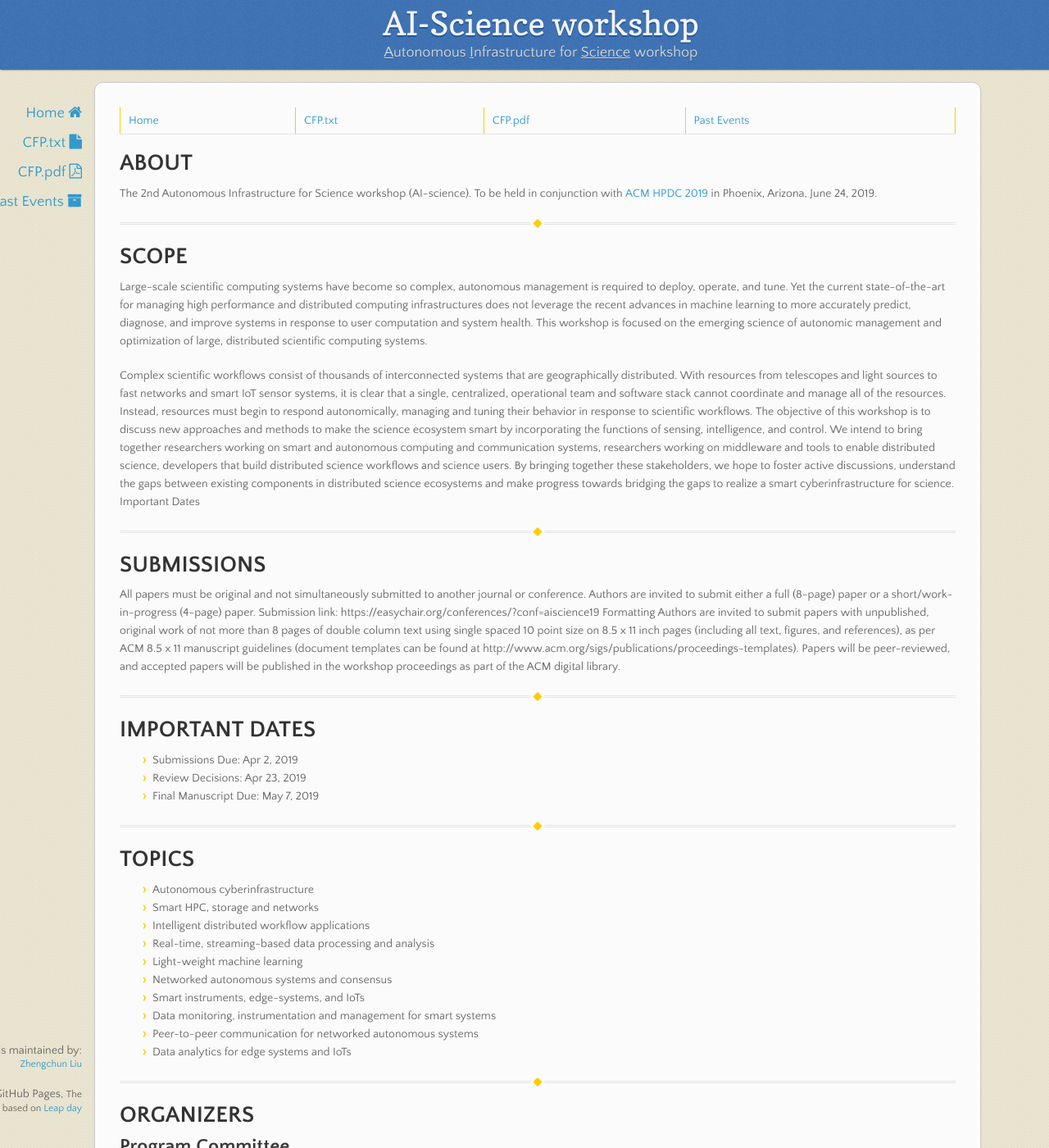
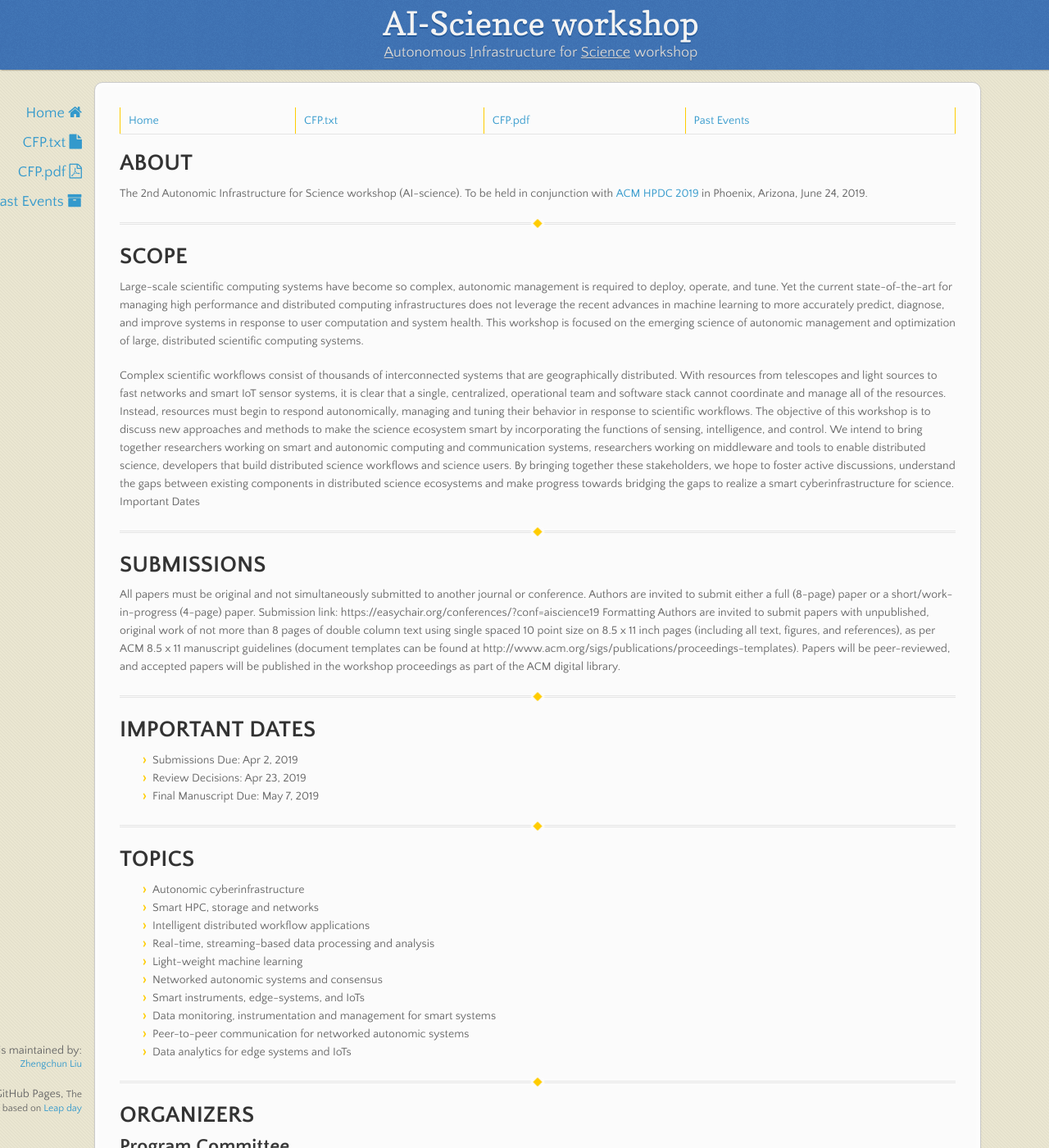
Before and after one commit to ai-science/ai-science.github.io, a Jekyll site: the page built from index.md, in a window 1280 px wide and 1400 px high. Shown: the whole window at 82% size. Built offline with Jekyll 4.4.1, drawn with Linux system fonts in a browser that asks for light colours; nearby versions of some CDN libraries; some of the changed text lies outside the part shown.

Commit message:
add, delete, polish etc.

```diff
--- a/index.md
+++ b/index.md
@@ -4,13 +4,13 @@ layout: default
 [Home](index.html) | <a href="doc/CFP-ai-science-2019.txt" target="_blank">CFP.txt</a> | <a href="doc/CFP-ai-science-2019.pdf" target="_blank">CFP.pdf</a> | [Past Events](past.html)
 
 # ABOUT
-The 2nd Autonomous Infrastructure for Science workshop (AI-science). To be held in conjunction with [ACM HPDC 2019](http://hpdc.org/2019/) in Phoenix, Arizona, June 24, 2019.
+The 2nd Autonomic Infrastructure for Science workshop (AI-science). To be held in conjunction with [ACM HPDC 2019](http://hpdc.org/2019/) in Phoenix, Arizona, June 24, 2019.
 
 ---
 # SCOPE
-Large-scale scientific computing systems have become so complex, autonomous management is required to deploy, operate, and tune. Yet the current state-of-the-art for managing high performance and distributed computing infrastructures does not leverage the recent advances in machine learning to more accurately predict, diagnose, and improve systems in response to user computation and system health. This workshop is focused on the emerging science of autonomic management and optimization of large, distributed scientific computing systems.
+Large-scale scientific computing systems have become so complex, autonomic management is required to deploy, operate, and tune. Yet the current state-of-the-art for managing high performance and distributed computing infrastructures does not leverage the recent advances in machine learning to more accurately predict, diagnose, and improve systems in response to user computation and system health. This workshop is focused on the emerging science of autonomic management and optimization of large, distributed scientific computing systems.
 
-Complex scientific workflows consist of thousands of interconnected systems that are geographically distributed. With resources from telescopes and light sources to fast networks and smart IoT sensor systems, it is clear that a single, centralized, operational team and software stack cannot coordinate and manage all of the resources. Instead, resources must begin to respond autonomically, managing and tuning their behavior in response to scientific workflows. The objective of this workshop is to discuss new approaches and methods to make the science ecosystem smart by incorporating the functions of sensing, intelligence, and control. We intend to bring together researchers working on smart and autonomous computing and communication systems, researchers working on middleware and tools to enable distributed science, developers that build distributed science workflows and science users. By bringing together these stakeholders, we hope to foster active discussions, understand the gaps between existing components in distributed science ecosystems and make progress towards bridging the gaps to realize a smart cyberinfrastructure for science.
+Complex scientific workflows consist of thousands of interconnected systems that are geographically distributed. With resources from telescopes and light sources to fast networks and smart IoT sensor systems, it is clear that a single, centralized, operational team and software stack cannot coordinate and manage all of the resources. Instead, resources must begin to respond autonomically, managing and tuning their behavior in response to scientific workflows. The objective of this workshop is to discuss new approaches and methods to make the science ecosystem smart by incorporating the functions of sensing, intelligence, and control. We intend to bring together researchers working on smart and autonomic computing and communication systems, researchers working on middleware and tools to enable distributed science, developers that build distributed science workflows and science users. By bringing together these stakeholders, we hope to foster active discussions, understand the gaps between existing components in distributed science ecosystems and make progress towards bridging the gaps to realize a smart cyberinfrastructure for science.
 Important Dates
 
 ---
@@ -27,15 +27,15 @@ Authors are invited to submit papers with unpublished, original work of not more
 
 ---
 # TOPICS
-* Autonomous cyberinfrastructure
+* Autonomic cyberinfrastructure
 * Smart HPC, storage and networks
 * Intelligent distributed workflow applications
 * Real-time, streaming-based data processing and analysis
 * Light-weight machine learning
-* Networked autonomous systems and consensus
+* Networked autonomic systems and consensus
 * Smart instruments, edge-systems, and IoTs
 * Data monitoring, instrumentation and management for smart systems
-* Peer-to-peer communication for networked autonomous systems
+* Peer-to-peer communication for networked autonomic systems
 * Data analytics for edge systems and IoTs
 
 ---
```
Also changed, not shown: other parts of index.md (+3 -3 lines).
